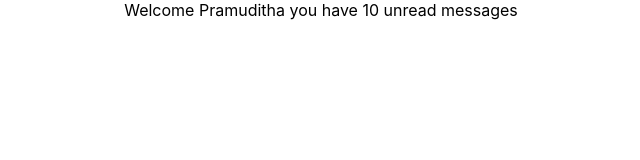
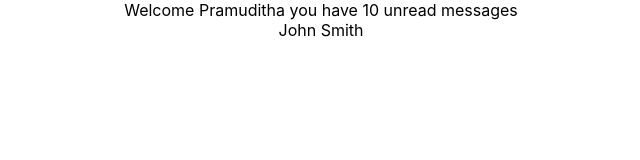
Before and after one commit to pramuditha1/react-typescript, a React (Create React App) app in the folder react-typescript-demo/: page / in a window 1280 px wide. Shown: the top 160 px of the page, without its empty margins (319-959 px from the left). Built offline with nearby package versions, Linux system fonts and the light colour scheme.

Commit message:
Useing prop as an object and add typescript

```diff
--- a/react-typescript-demo/src/App.tsx
+++ b/react-typescript-demo/src/App.tsx
@@ -2,11 +2,17 @@ import React from 'react';
 import logo from './logo.svg';
 import './App.css';
 import { Greet } from './components/Greet';
+import { Person } from './components/Person';
 
 function App() {
+  const person = {
+    firstname: 'John',
+    lastname: 'Smith',
+  }
   return (
     <div className="App">
       <Greet name={'Pramuditha'} messageCount={10}/>
+      <Person name={person}/>
     </div>
   );
 }
--- /dev/null
+++ b/react-typescript-demo/src/components/Person.tsx
@@ -0,0 +1,14 @@
+import React from 'react'
+
+type nameProps = {
+    name: {
+        firstname: string,
+        lastname: string,
+    }
+}
+
+export const Person = (props: nameProps) => {
+  return (
+    <div>{props.name.firstname} {props.name.lastname}</div>
+  )
+}
```
